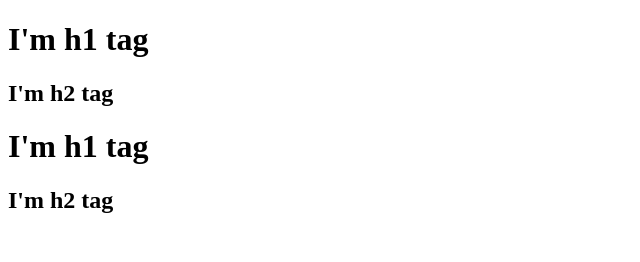
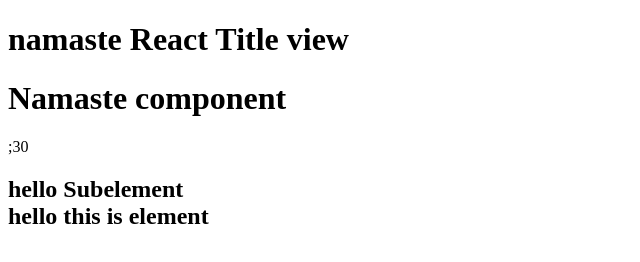
Before and after one commit to santoshbhosale123/ReactFromScratch, a React app: page / in a window 1280 px wide. Shown: the whole page, without its empty margins (0-640 px from the left). Built offline with nearby package versions, Linux system fonts and the light colour scheme.

Commit message:
Eposode 3

```diff
--- a/App.js
+++ b/App.js
@@ -1,17 +1,56 @@
 
 import React from "react";
 import ReactDOM  from "react-dom/client";
-          const parent = React.createElement(
-            "div",{id:"parent"},
-            [React.createElement("div",{id:"child"},[
-                React.createElement("h1",{},"I'm h1 tag"),React.createElement("h2",{},"I'm h2 tag")
-            ]
-            ),React.createElement("div",{id:"child2"},[
-                React.createElement("h1",{},"I'm h1 tag"),React.createElement("h2",{},"I'm h2 tag")
-            ]
-            )]
-            );
-          console.log(parent)
-        //const heading = React.createElement("h1",{id:"heading",zyz:"abc"},"Hello santosh");
-        const root1 = ReactDOM.createRoot(document.getElementById("root"));
-        root1.render(parent)
+
+const jsxHeading = (
+    <h1 className="head" tabIndex="5">
+        namaste react using jsx
+    </h1>
+);
+
+const Title = () =>(
+    <h1 className="title">
+        namaste React Title view
+    </h1>
+
+);
+const el = (<span>hello Subelement</span>);
+const title1 = (
+    <h2 className="head">
+        {el} <br></br>
+        hello this is element</h2>
+) ;
+
+
+
+const HeadingComponent  = () =>(
+    <div className="contaner">
+        <Title></Title>
+         <h1 className="heading">Namaste component</h1>;
+       {console.log('hello')}
+       {10+20}
+       {title1}
+    </div>
+
+);
+
+
+
+        //   const parent = React.createElement(
+        //     "div",{id:"parent"},
+        //     [React.createElement("div",{id:"child"},[
+        //         React.createElement("h1",{},"I'm h1 tag"),React.createElement("h2",{},"I'm h2 tag")
+        //     ]
+        //     ),React.createElement("div",{id:"child2"},[
+        //         React.createElement("h1",{},"I'm h1 tag"),React.createElement("h2",{},"I'm h2 tag")
+        //     ]
+        //     )]
+        //     );
+        //   console.log(parent)
+        // //const heading = React.createElement("h1",{id:"heading",zyz:"abc"},"Hello santosh");
+        // const root1 = ReactDOM.createRoot(document.getElementById("root"));
+        // root1.render(parent)
+
+   const root = ReactDOM.createRoot(document.getElementById("root"));
+  // root.render(jsxHeading)
+   root.render(<HeadingComponent />)
--- a/index.html
+++ b/index.html
@@ -10,7 +10,9 @@
         <link rel="stylesheet" href="./index.css">
     </head>
     <body>
-        <div id="root">
+
+        <div id="root" class="root">
+            <h1>Santosh is here</h1>
 
         </div>
         <!-- <script crossorigin src="https://unpkg.com/react@18/umd/react.development.js"></script>
--- a/package.json
+++ b/package.json
@@ -3,6 +3,8 @@
   "version": "1.0.0",
   "description": "this is Namaste React by Santosh Bhosale",
   "scripts": {
+    "start":"parcel index.html",
+    "build" :"parcel build index.html",
     "test": "jest"
   },
   "repository": {
```
Also changed, not shown: 1 other file.
